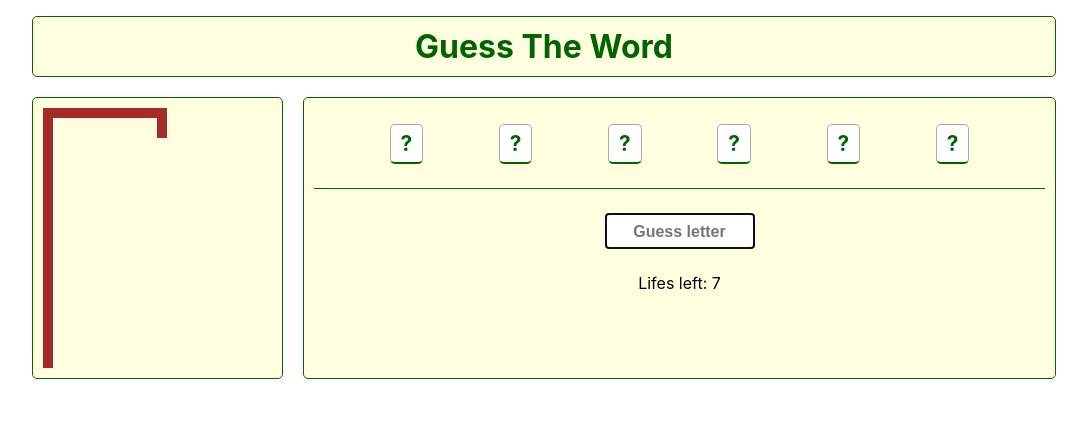
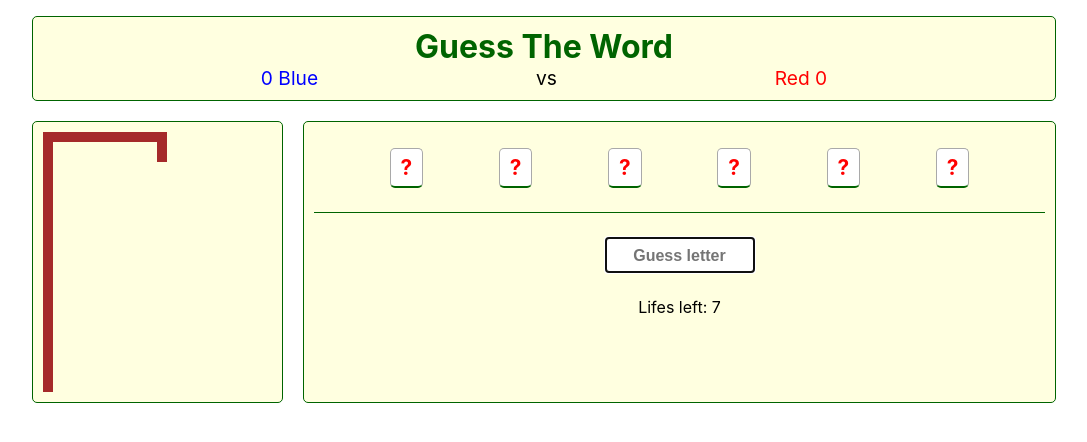
Before and after one commit to luvagu/guess-the-word, a React (Create React App) app: page / in a window 1280 px wide. Both pictures are taken after typing "Sample" into the empty fields and a click on the button "SAVE". Shown: the top 442 px of the page, without its empty margins (96-1183 px from the left). Built offline with nearby package versions, Linux system fonts and the light colour scheme.

Commit message:
added players scores

```diff
--- a/src/App.jsx
+++ b/src/App.jsx
@@ -1,5 +1,7 @@
 import { useEffect, useRef, useState } from 'react'
 import Body from './components/body-parts/Body'
+
+const checkWin = word => word.every(({ discovered }) => discovered === true)
 
 function App() {
 	const [remainigLifes, setRemainigLifes] = useState(7)
@@ -26,17 +28,20 @@ function App() {
 	const checkInSecretWord = e => {
 		const letter = e.target.value.toLowerCase()
 		letterInput.current.blur()
-		// e.target.value = ''
 		if (secretWord.includes(letter)) {
 			const newSplitSecretWord = [...splitSecretWord].map(obj => {
 				if (obj.letter === letter) obj.discovered = true
 				return obj
 			})
 			setSplitSecretWord(newSplitSecretWord)
+			if (checkWin(splitSecretWord)) {
+				console.log("it's a win")
+			}
 		} else {
 			setRemainigLifes(remainigLifes - 1)
-      setBodyPartsToShow(bodyPartsToShow + 1)
-      const wrongLetters = prevGuesses.length > 1 ? `${prevGuesses}-${letter}` : letter
+			setBodyPartsToShow(bodyPartsToShow + 1)
+			const wrongLetters =
+				prevGuesses.length > 0 ? `${prevGuesses}-${letter}` : letter
 			setPrevGuesses(wrongLetters)
 		}
 	}
@@ -47,12 +52,15 @@ function App() {
 		}
 	}, [splitSecretWord])
 
-	console.log(secretWord)
-
 	return (
 		<div className='wrapper'>
 			<header>
 				<h1>Guess The Word</h1>
+				<div className='scores'>
+					<span className='blue'>0 Blue</span>
+          <span>vs</span>
+					<span className='red'>Red 0</span>
+				</div>
 			</header>
 			<aside>
 				<Body numOfBodyPartsToShow={bodyPartsToShow} />
@@ -63,7 +71,7 @@ function App() {
 						<div className='secret-word'>
 							{splitSecretWord.map(({ letter, discovered }, idx) => (
 								<div key={idx} className='secret-letter'>
-									{discovered ? letter : '?'}
+									{discovered ? letter : <span className='red'>?</span>}
 								</div>
 							))}
 						</div>
@@ -78,7 +86,7 @@ function App() {
 							<p>Lifes left: {remainigLifes}</p>
 							{prevGuesses && (
 								<p>
-									Previous wrong guesses: <span>{prevGuesses}</span>
+									Wrong guesses: <span>{prevGuesses}</span>
 								</p>
 							)}
 						</div>
--- a/src/index.css
+++ b/src/index.css
@@ -45,11 +45,22 @@ body {
 
 header {
 	grid-area: header;
+	display: flex;
+	flex-direction: column;
+	justify-content: center;
+	align-items: center;
 }
 
 h1 {
-	text-align: center;
 	color: darkgreen;
+}
+
+.scores {
+	width: 100%;
+	display: flex;
+	justify-content: space-evenly;
+  align-items: center;
+	font-size: 1.2rem;
 }
 
 aside {
@@ -191,6 +202,14 @@ article {
 	text-transform: uppercase;
 }
 
+.red {
+	color: red;
+}
+
+.blue {
+	color: blue;
+}
+
 input, button {
 	border: 1px solid lightgray;
 	font-size: 1.2rem;
```
